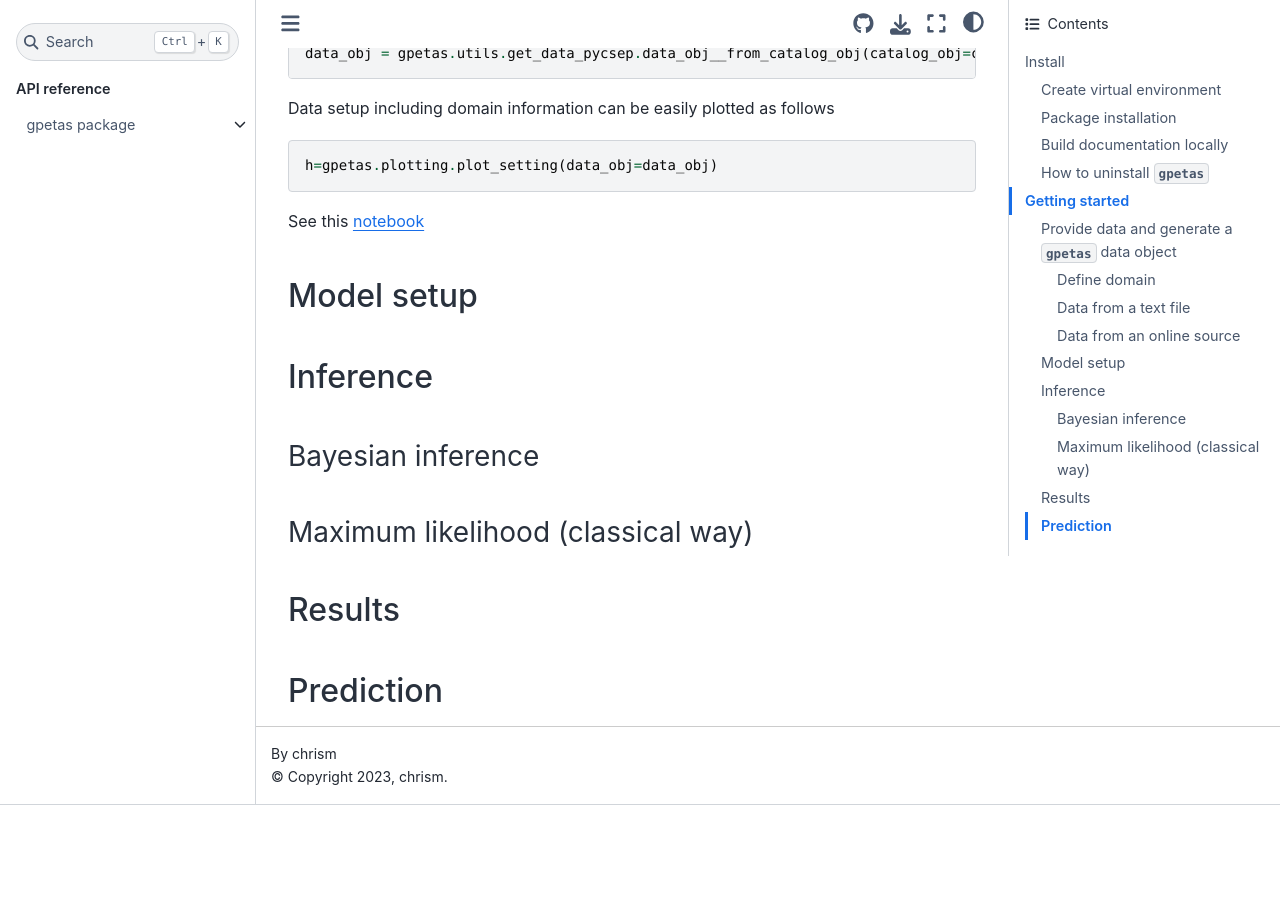
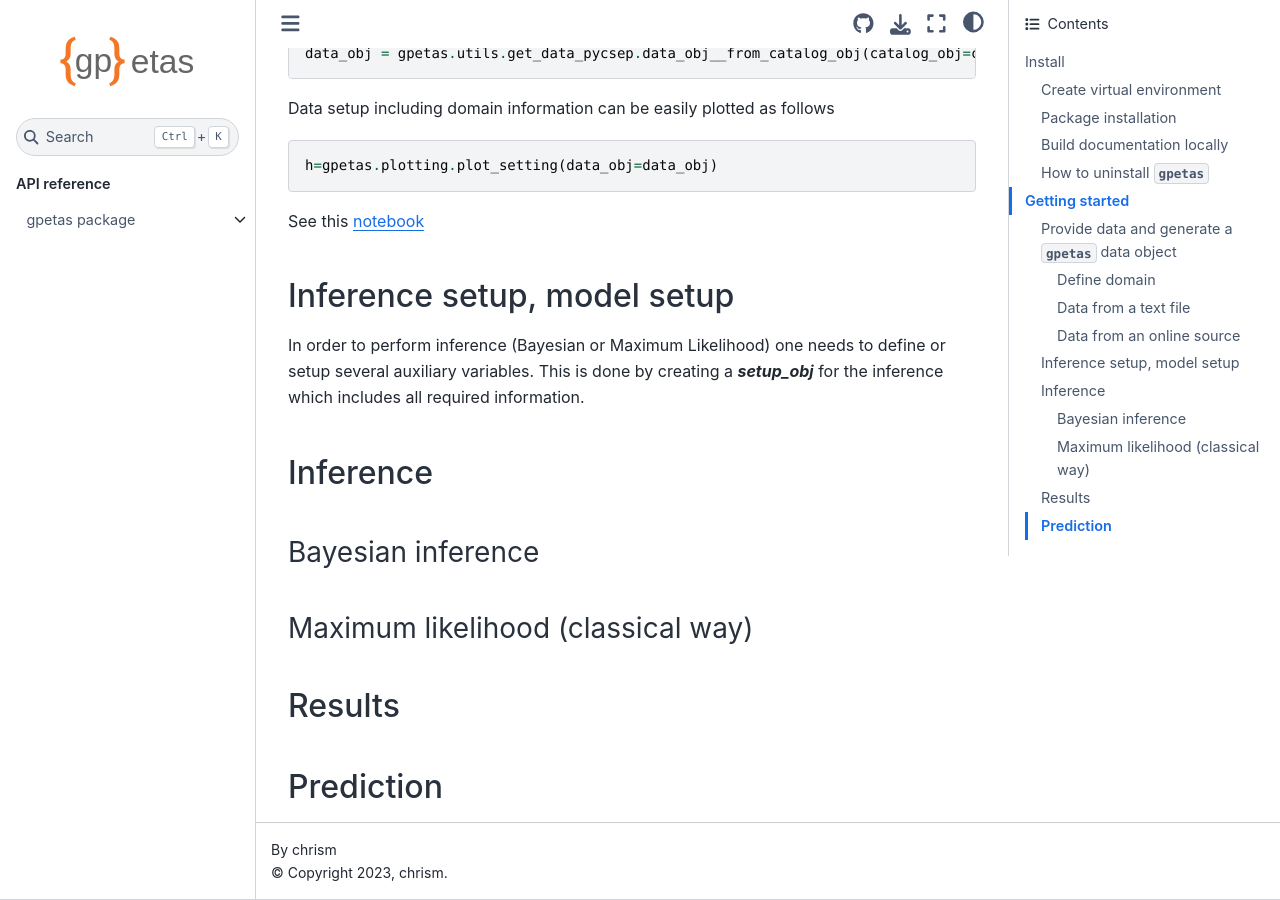
Before and after one commit to chris-molki/gpetas, a Sphinx documentation site: the page built from docs/source/README.md, in a window 1280 px wide and 900 px high, scrolled down 5794 px. Built offline with Sphinx 7.4.7 and the Sphinx Book theme 1.1.4, drawn with Linux system fonts in a browser that asks for light colours; pages that are not in the unit, such as notebooks, are missing from menus; before the commit the page ends 6599 px from its top, so only the background shows below that.

Commit message:
until data_obj

````diff
--- a/docs/source/README.md
+++ b/docs/source/README.md
@@ -249,7 +249,12 @@
 ```
 See this [notebook](notebooks/02_getdata_from_online_via_pycsep.ipynb)
 
-## Model setup
+## Inference setup, model setup
+In order to perform inference (Bayesian or Maximum Likelihood)
+one needs to define or setup several auxiliary variables.
+This is done by creating a ***setup_obj*** for the inference which
+includes all required information.
+
 
 ## Inference
 
````
